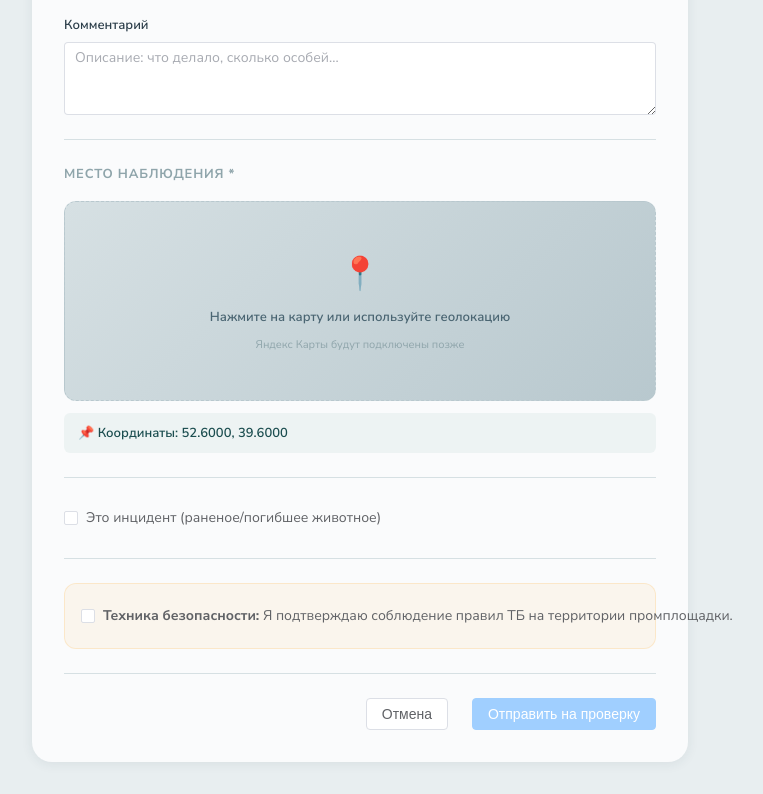
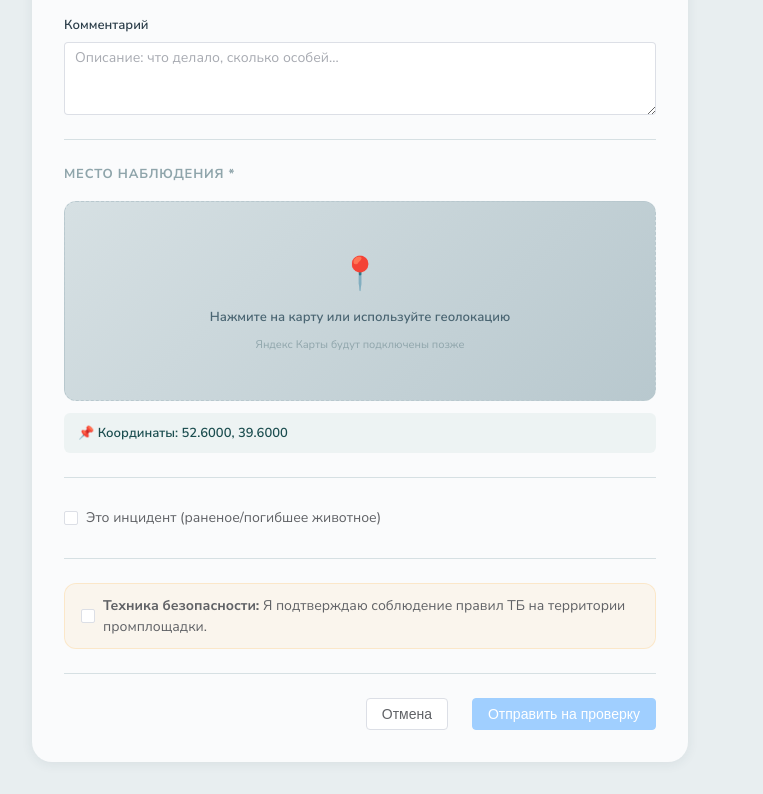
Before and after one commit to Dmitry-100/green-book-nlmk, a Vue app in the folder frontend/: page /observe in a window 1280 px wide. Shown: the part 539-1333 px from the top of the page, without its empty margins (280-1043 px from the left). Built offline with nearby package versions, Linux system fonts and the light colour scheme.

Commit message:
fix: safety checkbox text wrapping within card bounds

```diff
--- a/frontend/src/views/ObserveView.vue
+++ b/frontend/src/views/ObserveView.vue
@@ -162,6 +162,7 @@ async function submit() {
 .zone-info { margin-top: 12px; padding: 10px 14px; background: rgba(42,122,110,0.06); border-radius: 6px; font-size: 13px; color: #1B4D4F; font-weight: 600; }
 .incident-fields { display: flex; gap: 12px; margin-top: 12px; }
 .safety-check { padding: 16px; background: rgba(255,152,0,0.06); border: 1px solid rgba(255,152,0,0.15); border-radius: 12px; }
+.safety-check :deep(.el-checkbox__label) { white-space: normal; word-break: break-word; line-height: 1.5; }
 .form-actions { display: flex; justify-content: flex-end; gap: 12px; margin-top: 24px; }
 @media (max-width: 768px) { .group-selector { grid-template-columns: repeat(3, 1fr); } .form-row { grid-template-columns: 1fr; } }
 </style>
```
